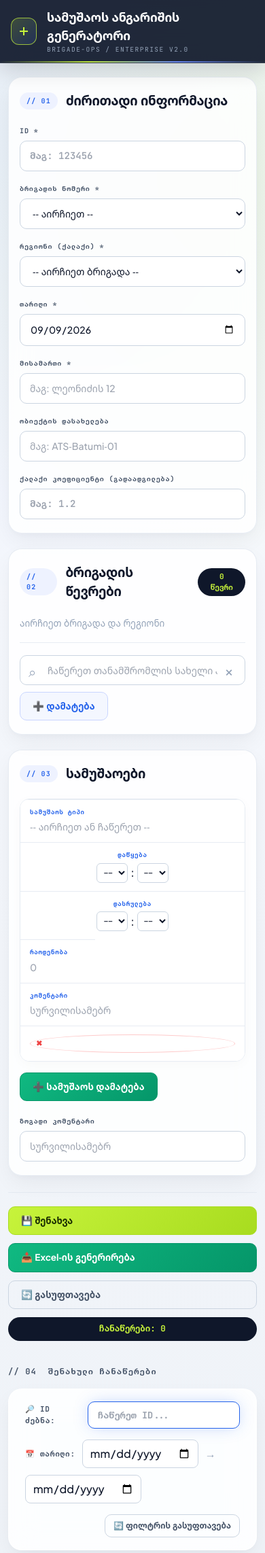
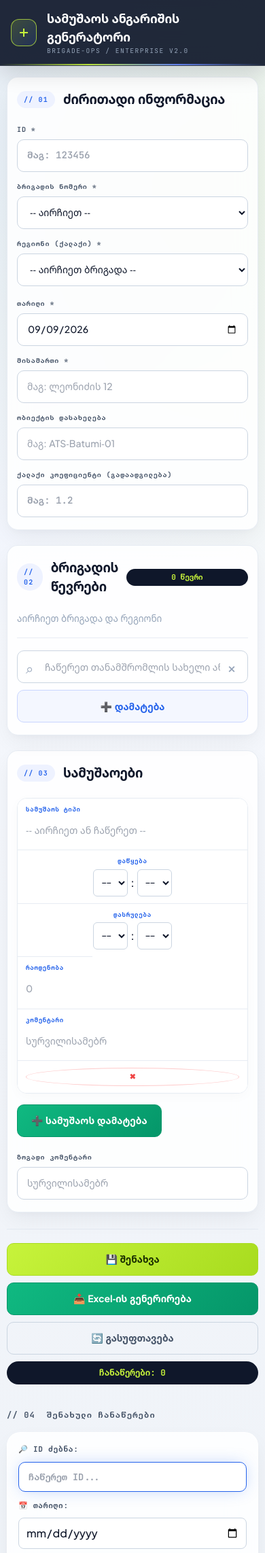
Before and after one commit to zlomidze1-lgtm/my-report-generator, a Flask app: page / in a window 390 px wide. Shown: the top 2285 px of the page at 68% size. Run offline with Flask 3, Linux system fonts and the light colour scheme; data that the repository does not hold is empty; some libraries are stand-ins or nearby versions.

Commit message:
Update index.html

```diff
--- a/templates/index.html
+++ b/templates/index.html
@@ -2,7 +2,7 @@
 <html lang="ka">
 <head>
     <meta charset="UTF-8">
-    <meta name="viewport" content="width=device-width, initial-scale=1.0">
+    <meta name="viewport" content="width=device-width, initial-scale=1.0, maximum-scale=1.0, user-scalable=no">
     <title>სამუშაოს ანგარიშის გენერატორი</title>
     <link rel="preconnect" href="https://fonts.googleapis.com">
     <link rel="preconnect" href="https://fonts.gstatic.com" crossorigin>
@@ -42,7 +42,7 @@
             --font-mono: 'JetBrains Mono', monospace;
         }
 
-        * { box-sizing: border-box; margin: 0; padding: 0; }
+        * { box-sizing: border-box; margin: 0; padding: 0; -webkit-tap-highlight-color: transparent; }
         body {
             font-family: var(--font-body);
             color: var(--ink);
@@ -112,13 +112,12 @@
         .form-group input, .form-group select, .form-group textarea {
             padding: 11px 14px; border: 1px solid var(--line-strong); border-radius: var(--radius-sm);
             font-size: 14px; font-family: var(--font-body); background: var(--surface-solid); color: var(--ink);
-            width: 100%; transition: all 0.2s cubic-bezier(0.16, 1, 0.3, 1); min-height: 44px;
+            width: 100%; transition: all 0.2s cubic-bezier(0.16, 1, 0.3, 1); min-height: 48px;
         }
         #idInput, #coefficientInput { font-family: var(--font-mono); font-weight: 600; }
         .form-group input:focus, .form-group select:focus {
             border-color: var(--primary); outline: none; box-shadow: 0 0 0 4px var(--primary-glow); transform: translateY(-1px);
         }
-        .form-group input.invalid, .form-group select.invalid { border-color: var(--danger); background: var(--danger-soft); }
 
         .members-section { z-index: 40 !important; overflow: visible !important; }
         .works-section { z-index: 10 !important; }
@@ -129,23 +128,30 @@
             background: var(--surface-solid); border: 1px solid var(--line); border-left: 4px solid var(--line-strong);
             border-radius: var(--radius-md); box-shadow: var(--shadow-subtle); transition: all 0.2s ease;
         }
-        .member-item:hover { transform: translateY(-1px); border-color: var(--line-strong); box-shadow: var(--shadow-card); }
         .member-item.extra-member { border-left-color: var(--signal); background: var(--signal-dim); }
         .member-item label.member-name { font-weight: 700; font-size: 13.5px; flex: 1; line-height: 1.3; }
         .member-item .position-tag { font-size: 11px; color: var(--ink-faint); font-weight: 400; display: block; }
-        .member-item input[type="checkbox"] { width: 18px; height: 18px; accent-color: var(--primary); cursor: pointer; }
-        .member-item input[type="text"] { padding: 6px 10px; border-radius: 8px; border: 1px solid var(--line-strong); font-size: 13px; }
+        .member-item input[type="checkbox"] { width: 22px; height: 22px; accent-color: var(--primary); cursor: pointer; }
+        .member-item input[type="text"] { padding: 8px 10px; border-radius: 8px; border: 1px solid var(--line-strong); font-size: 13px; }
+
+        .btn-remove-member {
+            border: none; background: #fee2e2; color: #ef4444; width: 28px; height: 28px;
+            border-radius: 50%; font-size: 12px; font-weight: bold; cursor: pointer;
+            display: inline-flex; align-items: center; justify-content: center;
+            transition: all 0.2s ease; flex-shrink: 0;
+        }
+        .btn-remove-member:hover { background: #ef4444; color: #ffffff; transform: scale(1.1); }
 
         .add-extra-row { display: flex; gap: 10px; flex-wrap: wrap; align-items: center; margin-top: 18px; padding-top: 18px; border-top: 1px solid var(--line); position: relative; z-index: 50; }
-        .extra-member-picker { position: relative; flex: 1; min-width: 280px; }
+        .extra-member-picker { position: relative; flex: 1; min-width: 260px; }
         .extra-member-input {
-            width: 100%; min-height: 44px; padding: 10px 40px 10px 40px;
+            width: 100%; min-height: 48px; padding: 10px 40px 10px 40px;
             border: 1px solid var(--line-strong); border-radius: var(--radius-sm);
             background: var(--surface-solid); font-size: 14px; outline: none; transition: all .2s ease;
         }
         .extra-member-input:focus { border-color: var(--primary); box-shadow: 0 0 0 4px var(--primary-glow); }
-        .extra-search-icon { position: absolute; left: 13px; top: 10px; font-size: 20px; color: var(--ink-faint); pointer-events: none; }
-        .extra-clear { position: absolute; right: 10px; top: 8px; width: 28px; height: 28px; border: 0; background: transparent; font-size: 20px; color: var(--ink-faint); cursor: pointer; }
+        .extra-search-icon { position: absolute; left: 13px; top: 12px; font-size: 20px; color: var(--ink-faint); pointer-events: none; }
+        .extra-clear { position: absolute; right: 10px; top: 10px; width: 28px; height: 28px; border: 0; background: transparent; font-size: 20px; color: var(--ink-faint); cursor: pointer; }
 
         .extra-member-results {
             display: none; position: absolute; z-index: 9999 !important; top: calc(100% + 6px); left: 0; right: 0;
@@ -153,7 +159,7 @@
             border-radius: var(--radius-md); background: #ffffff; box-shadow: 0 20px 50px rgba(15,23,42,0.2); backdrop-filter: blur(16px);
         }
         .extra-member-results.open { display: block !important; }
-        .extra-result { width: 100%; display: flex; flex-direction: column; gap: 2px; padding: 10px; border: 0; border-radius: 8px; background: transparent; text-align: left; cursor: pointer; transition: background 0.15s; }
+        .extra-result { width: 100%; display: flex; flex-direction: column; gap: 2px; padding: 12px; border: 0; border-radius: 8px; background: transparent; text-align: left; cursor: pointer; transition: background 0.15s; }
         .extra-result:hover, .extra-result.active { background: var(--steel-soft); }
 
         #workContainer { border: 1px solid var(--line); border-radius: var(--radius-md); overflow: hidden; box-shadow: var(--shadow-subtle); }
@@ -167,14 +173,15 @@
         .cell-time { min-width: 130px; text-align: center; align-items: center; }
         .cell-qty { width: 110px; }
         .cell-comment { flex: 1.4; min-width: 160px; }
-        .work-item input { border: none; background: transparent; outline: none; width: 100%; font-size: 14px; }
+        .work-item input { border: none; background: transparent; outline: none; width: 100%; font-size: 14px; min-height: 38px; }
         .time-inputs { display: flex; align-items: center; gap: 4px; }
-        .time-inputs select { padding: 4px; border: 1px solid var(--line-strong); border-radius: 6px; background: #fff; font-family: var(--font-mono); font-size: 13px; }
+        .time-inputs select { padding: 6px; border: 1px solid var(--line-strong); border-radius: 6px; background: #fff; font-family: var(--font-mono); font-size: 14px; min-height: 40px; }
 
         .btn {
-            padding: 10px 18px; border-radius: var(--radius-sm); font-weight: 700; font-size: 13.5px;
+            padding: 12px 20px; border-radius: var(--radius-sm); font-weight: 700; font-size: 14px;
             font-family: var(--font-body); cursor: pointer; transition: all 0.2s cubic-bezier(0.16, 1, 0.3, 1);
-            display: inline-flex; align-items: center; gap: 8px; border: 1px solid var(--line-strong); background: var(--surface-solid); color: var(--ink);
+            display: inline-flex; align-items: center; justify-content: center; gap: 8px; border: 1px solid var(--line-strong); background: var(--surface-solid); color: var(--ink);
+            min-height: 48px;
         }
         .btn:hover:not(:disabled) { transform: translateY(-2px); box-shadow: 0 8px 20px -4px rgba(15, 23, 42, 0.12); }
         .btn:active:not(:disabled) { transform: translateY(0); }
@@ -184,7 +191,6 @@
         .btn-danger:hover:not(:disabled) { background: var(--danger); color: #fff; }
         .btn-ghost { background: transparent; border-color: var(--line-strong); color: var(--ink-soft); }
         .btn-outline { border-color: #c9d5ff; color: var(--primary); background: #f4f7ff; }
-        .btn-outline:hover:not(:disabled) { background: var(--primary); color: #fff; }
 
         .actions { display: flex; flex-wrap: wrap; gap: 12px; margin-top: 24px; padding-top: 20px; border-top: 1px solid var(--line); align-items: center; }
         .record-count { border-radius: 999px; background: var(--ink); color: var(--signal); padding: 8px 16px; font-size: 12.5px; font-family: var(--font-mono); font-weight: 700; margin-left: auto; }
@@ -211,14 +217,15 @@
             font-weight: 700 !important; font-size: 13.5px !important; color: var(--ink) !important; outline: none !important;
             box-shadow: var(--shadow-glow) !important;
             transition: all 0.25s cubic-bezier(0.16, 1, 0.3, 1) !important;
+            min-height: 44px;
         }
-        .filter-search-id:focus { box-shadow: 0 0 30px 2px rgba(37, 99, 235, 0.5) !important; transform: translateY(-1px); }
 
+        .table-responsive { width: 100%; overflow-x: auto; -webkit-overflow-scrolling: touch; border-radius: var(--radius-lg); }
         table.records-table {
             width: 100% !important; border-collapse: separate !important; border-spacing: 0 !important;
             border-radius: var(--radius-lg) !important; overflow: hidden !important;
             border: 1px solid var(--line) !important; box-shadow: var(--shadow-card) !important;
-            background: var(--surface-solid) !important;
+            background: var(--surface-solid) !important; min-width: 650px;
         }
         table.records-table th {
             background: linear-gradient(180deg, #1e293b 0%, #0f172a 100%) !important;
@@ -226,10 +233,8 @@
             font-weight: 800 !important; letter-spacing: 1.2px !important; padding: 16px 14px !important;
             text-transform: uppercase; border-bottom: none !important;
         }
-        table.records-table tbody tr { transition: all 0.2s ease !important; }
         table.records-table tbody tr:hover { background-color: #f1f5f9 !important; }
         table.records-table td { padding: 14px 16px !important; border-bottom: 1px solid var(--line) !important; font-size: 13.5px !important; text-align: center; }
-        table.records-table tr:last-child td { border-bottom: none !important; }
 
         .status {
             border-radius: var(--radius-md) !important; padding: 14px 20px !important; font-size: 13.5px !important; font-weight: 600 !important;
@@ -249,15 +254,23 @@
         h2.section-title { font-size: 12px; font-weight: 800; margin: 36px 0 16px; font-family: var(--font-mono); text-transform: uppercase; letter-spacing: 1.2px; color: var(--ink-soft); }
 
         @media (max-width:720px) {
-            .topbar { height: auto; padding: 12px 16px; }
+            .topbar { height: auto; padding: 14px 16px; }
             .topbar .status { display: none; }
-            .wrap { padding: 20px 12px 0; }
-            .panel { padding: 20px 16px; }
+            .wrap { padding: 16px 10px 0; }
+            .panel { padding: 18px 14px; border-radius: 16px; }
+            .form-grid { grid-template-columns: 1fr; gap: 14px; }
+            .add-extra-row { flex-direction: column; align-items: stretch; }
+            .extra-member-picker { width: 100%; min-width: 100%; }
             .work-item { flex-direction: column; }
-            .field-cell { border-left: none; border-top: 1px solid var(--line); }
-            table.records-table { display: block; overflow-x: auto; }
-            .actions { flex-direction: column; align-items: stretch; }
-            .record-count { margin-left: 0; text-align: center; }
+            .field-cell { border-left: none; border-top: 1px solid var(--line); padding: 10px 12px; }
+            .field-cell:first-child { border-top: none; }
+            .actions { flex-direction: column; align-items: stretch; gap: 10px; }
+            .actions .btn { width: 100%; }
+            .record-count { margin-left: 0; text-align: center; width: 100%; }
+            .filter-box { flex-direction: column; align-items: stretch; gap: 12px; padding: 16px !important; }
+            .filter-box div { width: 100%; flex-direction: column; align-items: flex-start !important; }
+            .filter-box input[type="date"], .filter-search-id { width: 100%; }
+            .filter-box .btn { width: 100%; margin-left: 0 !important; }
         }
     </style>
 </head>
@@ -365,7 +378,6 @@
 
     <h2 class="section-title">// 04 &nbsp;შენახული ჩანაწერები</h2>
 
-    <!-- ნაგულისხმევად დამალული warning ბანერი -->
     <div id="cleanupAlert" class="status warning" style="display: none;">
         ⚠️ <strong>ყურადღება!</strong> ბაზაში მოიძებნა 1 წელზე (365 დღეზე) ძველი ჩანაწერები. სისტემის ოპტიმიზაციისთვის გთხოვთ გადაამოწმოთ და წაშალოთ ვადაგასული მონაცემები.
     </div>
@@ -378,9 +390,9 @@
 
         <div style="display: flex; align-items: center; gap: 10px; flex-wrap: wrap;">
             <label>📅 თარიღი:</label>
-            <input type="date" id="filterStartDate" style="padding: 7px 10px; border-radius: 8px; border: 1px solid var(--line-strong);" onchange="renderRecordsTable()">
+            <input type="date" id="filterStartDate" style="padding: 9px 10px; border-radius: 8px; border: 1px solid var(--line-strong);" onchange="renderRecordsTable()">
             <span style="color: var(--ink-faint); font-weight: bold;">→</span>
-            <input type="date" id="filterEndDate" style="padding: 7px 10px; border-radius: 8px; border: 1px solid var(--line-strong);" onchange="renderRecordsTable()">
+            <input type="date" id="filterEndDate" style="padding: 9px 10px; border-radius: 8px; border: 1px solid var(--line-strong);" onchange="renderRecordsTable()">
         </div>
 
         <button type="button" class="btn btn-ghost" style="margin-left: auto; padding: 7px 12px; font-size: 12px;" onclick="resetFilter()">🔄 ფილტრის გასუფთავება</button>
@@ -388,6 +400,7 @@
 
     <div id="recordsListWrap">
         <p id="noRecordsHint">ჯერ არცერთი ჩანაწერი არ არის შენახული</p>
+        <div class="table-responsive">
             <table class="records-table" id="recordsTable" style="display:none;">
                 <thead>
                     <tr>
@@ -397,6 +410,7 @@
                 </thead>
                 <tbody id="recordsTbody"></tbody>
             </table>
+        </div>
     </div>
 
     <footer style="margin-top: 60px; padding-top: 24px; border-top: 1px solid var(--line); text-align: center; font-size: 12px; color: var(--ink-faint);">
@@ -573,6 +587,7 @@
             });
     });
 
+    // განახლებული renderMemberList: თითოეულ წევრს აქვს წაშლის წითელი ღილაკი ✖
     function renderMemberList() {
         const container = document.getElementById('membersContainer');
         container.innerHTML = '';
@@ -591,12 +606,18 @@
                 </label>
                 <input type="checkbox" id="absent_${idx}" ${m.absent ? 'checked' : ''} onchange="updateMemberField(${idx}, 'absent', this.checked)">
                 <label for="absent_${idx}" style="font-size: 11px; font-weight: 700; color: var(--ink-soft);">არ გამოცხ.</label>
-                <input type="text" placeholder="შენიშვნა" value="${m.note || ''}" oninput="updateMemberField(${idx}, 'note', this.value)" style="width: 110px;">
-                ${m.extra ? `<button type="button" style="border:none; background:transparent; color:var(--danger); cursor:pointer;" onclick="removeExtraMember(${idx})">✖</button>` : ''}
+                <input type="text" placeholder="შენიშვნა" value="${m.note || ''}" oninput="updateMemberField(${idx}, 'note', this.value)" style="width: 100px;">
+                <button type="button" class="btn-remove-member" title="წაშლა" onclick="removeMember(${idx})">✖</button>
             `;
             container.appendChild(div);
         });
         document.getElementById('memberCount').textContent = `${currentMembers.length} წევრი`;
+    }
+
+    // ფორმიდან წევრის წაშლის ფუნქცია (როგორც არსებულის, ისე დამატებულის)
+    function removeMember(idx) {
+        currentMembers.splice(idx, 1);
+        renderMemberList();
     }
 
     function updateMemberField(idx, field, value) {
@@ -613,11 +634,6 @@
         });
         renderMemberList();
         clearExtraMemberSearch();
-    }
-
-    function removeExtraMember(idx) {
-        currentMembers.splice(idx, 1);
-        renderMemberList();
     }
 
     function buildTimeOptions(count, selected) {
@@ -666,7 +682,7 @@
                 <input type="text" class="work-comment" placeholder="სურვილისამებრ" value="${comment}">
             </div>
             <div class="field-cell" style="justify-content:center;">
-                <button type="button" class="btn btn-danger" style="padding:4px 8px; border-radius:50%; font-size:11px;" onclick="removeWork('work_${workCounter}')">✖</button>
+                <button type="button" class="btn btn-danger" style="padding:4px 8px; border-radius:50%; font-size:11px; min-height:auto;" onclick="removeWork('work_${workCounter}')">✖</button>
             </div>
         `;
         container.appendChild(div);
@@ -861,8 +877,8 @@
                 <td>${activeCount}/${rec.members.length}</td>
                 <td>${rec.works.length}</td>
                 <td>
-                    <button type="button" class="btn btn-outline" style="padding:4px 8px; font-size:11px;" onclick="editRecord('${recDbId}')">✏️</button>
-                    <button type="button" class="btn btn-danger" style="padding:4px 8px; font-size:11px;" onclick="removeRecord('${recDbId}')">🗑️</button>
+                    <button type="button" class="btn btn-outline" style="padding:6px 10px; font-size:12px; min-height:auto;" onclick="editRecord('${recDbId}')">✏️</button>
+                    <button type="button" class="btn btn-danger" style="padding:6px 10px; font-size:12px; min-height:auto;" onclick="removeRecord('${recDbId}')">🗑️</button>
                 </td>
             `;
             tbody.appendChild(tr);
```
Lines whose indentation alone changed are shown as unchanged.
